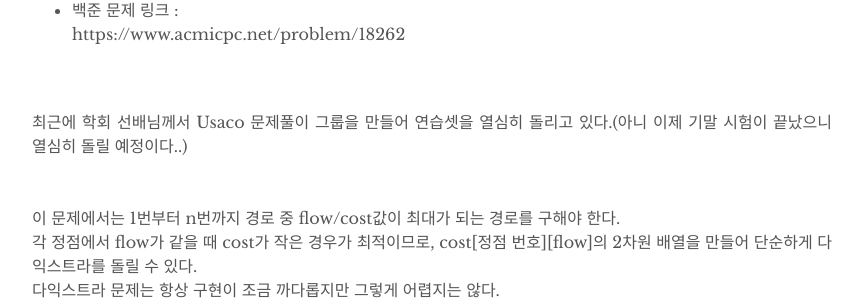
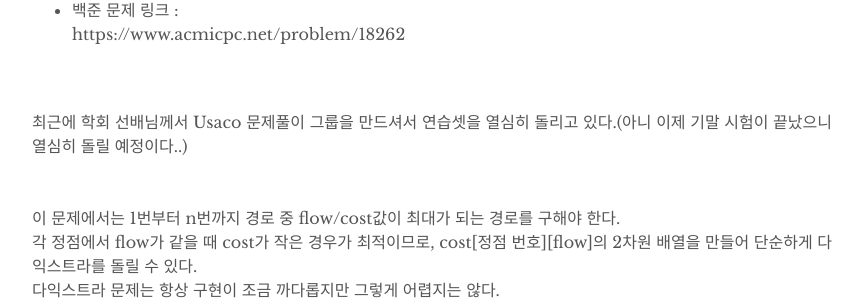
Before and after one commit to 1bin01/1bin01.github.io, a Jekyll site: the page built from _posts/2020-12-25-boj-18262.md, in a window 1280 px wide. Shown: the part 366-670 px from the top of the page, without its empty margins (208-1071 px from the left). Built offline with Jekyll 4.4.1, drawn with Linux system fonts in a browser that asks for light colours; comment, search, counter and statistics services are not loaded.

Commit message:
Update 2020-12-25-boj-18262.md

```diff
--- a/_posts/2020-12-25-boj-18262.md
+++ b/_posts/2020-12-25-boj-18262.md
@@ -10,7 +10,7 @@ tags: PS
   https://www.acmicpc.net/problem/18262
 
 <br>
-최근에 학회 선배님께서 Usaco 문제풀이 그룹을 만들어 연습셋을 열심히 돌리고 있다.(아니 이제 기말 시험이 끝났으니 열심히 돌릴 예정이다..)
+최근에 학회 선배님께서 Usaco 문제풀이 그룹을 만드셔서 연습셋을 열심히 돌리고 있다.(아니 이제 기말 시험이 끝났으니 열심히 돌릴 예정이다..)
 <br>
 이 문제에서는 1번부터 n번까지 경로 중 flow/cost값이 최대가 되는 경로를 구해야 한다.
 각 정점에서 flow가 같을 때 cost가 작은 경우가 최적이므로, cost[정점 번호][flow]의 2차원 배열을 만들어 단순하게 다익스트라를 돌릴 수 있다.
```
